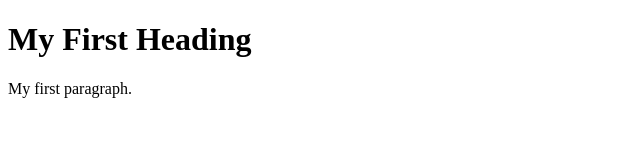
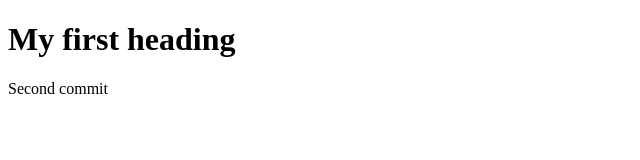
Before and after one commit to mazayiz/practice, a plain HTML site: page index.html in a window 1280 px wide. Shown: the whole page, without its empty margins (0-640 px from the left). Drawn offline with Linux system fonts and the light colour scheme.

Commit message:
MAR: change paragraph

```diff
--- a/index.html
+++ b/index.html
@@ -2,8 +2,8 @@
 <html>
 <body>
 
-<h1>My First Heading</h1>
-<p>My first paragraph.</p>
+<h1>My first heading</h1>
+<p>Second commit</p>
 
 </body>
 </html>
```
